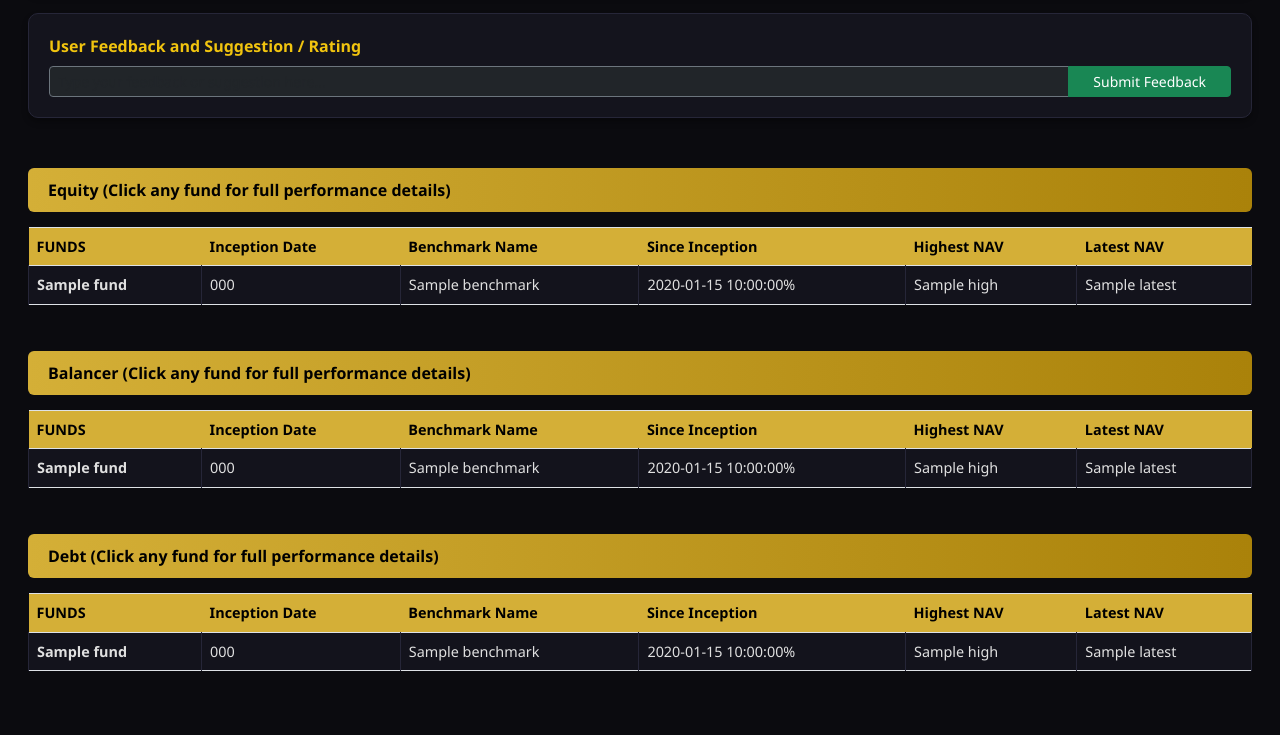
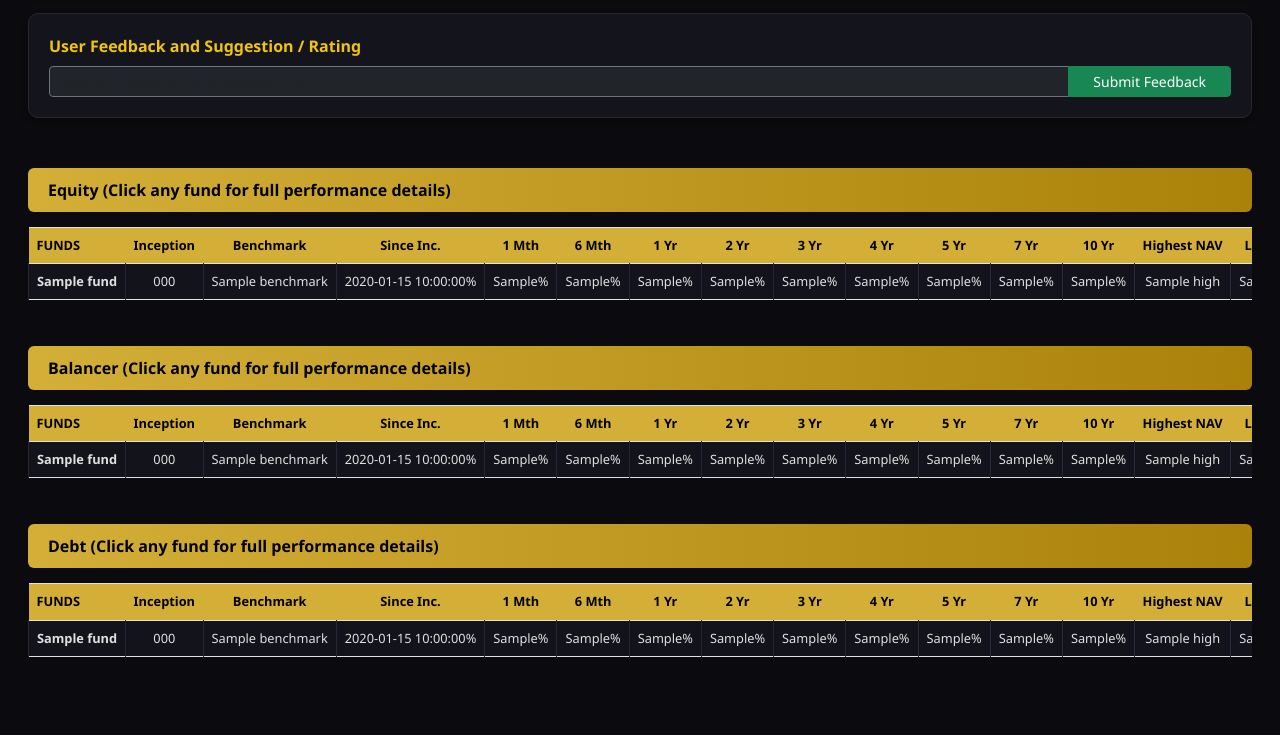
Before and after one commit to Bichu666/nav-dashboard, a Flask app: template templates/user_dashboard.html in a window 1280 px wide. Shown: the part 561-1296 px from the top of the page. After the commit the page ends 1218 px from the top, so only its background shows below. Run offline with Flask 3, Linux system fonts and the light colour scheme; the template is opened without the code that fills it: most values are stand-ins (such as "Sample title", 1, 10 or a date in 2020); data that the repository does not hold is empty.

Commit message:
Restored original full table columns and dashboard layout with admin name

```diff
--- a/templates/user_dashboard.html
+++ b/templates/user_dashboard.html
@@ -68,17 +68,23 @@
         }
         .table-custom {
             color: #fff;
-            font-size: 0.9rem;
+            font-size: 0.8rem;
+            white-space: nowrap;
         }
         .table-custom th {
             background-color: #d4af37 !important;
             color: #000 !important;
             border: none;
+            text-align: center;
         }
         .table-custom td {
             background-color: #14141d !important;
             color: #e0e0e0 !important;
             border-color: #262638 !important;
+            text-align: center;
+        }
+        .table-custom td:first-child {
+            text-align: left;
         }
         .section-header-bar {
             background: linear-gradient(90deg, #d4af37 0%, #aa820a 100%);
@@ -237,10 +243,19 @@
                 <table class="table table-custom table-bordered table-striped align-middle">
                     <thead>
                         <tr>
-                            <th>FUNDS</th>
-                            <th>Inception Date</th>
-                            <th>Benchmark Name</th>
-                            <th>Since Inception</th>
+                            <th style="text-align: left;">FUNDS</th>
+                            <th>Inception</th>
+                            <th>Benchmark</th>
+                            <th>Since Inc.</th>
+                            <th>1 Mth</th>
+                            <th>6 Mth</th>
+                            <th>1 Yr</th>
+                            <th>2 Yr</th>
+                            <th>3 Yr</th>
+                            <th>4 Yr</th>
+                            <th>5 Yr</th>
+                            <th>7 Yr</th>
+                            <th>10 Yr</th>
                             <th>Highest NAV</th>
                             <th>Latest NAV</th>
                         </tr>
@@ -248,15 +263,24 @@
                     <tbody>
                         {% for fund in equity_data %}
                         <tr>
-                            <td class="fw-bold text-warning">{{ fund.fund }}</td>
+                            <td class="fw-bold text-warning" style="text-align: left;">{{ fund.fund }}</td>
                             <td>{{ fund.inception }}</td>
                             <td>{{ fund.benchmark }}</td>
                             <td>{{ fund.since }}%</td>
+                            <td>{{ fund.m1 }}%</td>
+                            <td>{{ fund.m6 }}%</td>
+                            <td>{{ fund.y1 }}%</td>
+                            <td>{{ fund.y2 }}%</td>
+                            <td>{{ fund.y3 }}%</td>
+                            <td>{{ fund.y4 }}%</td>
+                            <td>{{ fund.y5 }}%</td>
+                            <td>{{ fund.y7 }}%</td>
+                            <td>{{ fund.y10 }}%</td>
                             <td>{{ fund.high }}</td>
                             <td>{{ fund.latest }}</td>
                         </tr>
                         {% else %}
-                        <tr><td colspan="6" class="text-center text-muted">No equity funds uploaded yet.</td></tr>
+                        <tr><td colspan="15" class="text-center text-muted">No equity funds uploaded yet.</td></tr>
                         {% endfor %}
                     </tbody>
                 </table>
@@ -270,10 +294,19 @@
                 <table class="table table-custom table-bordered table-striped align-middle">
                     <thead>
                         <tr>
-                            <th>FUNDS</th>
-                            <th>Inception Date</th>
-                            <th>Benchmark Name</th>
-                            <th>Since Inception</th>
+                            <th style="text-align: left;">FUNDS</th>
+                            <th>Inception</th>
+                            <th>Benchmark</th>
+                            <th>Since Inc.</th>
+                            <th>1 Mth</th>
+                            <th>6 Mth</th>
+                            <th>1 Yr</th>
+                            <th>2 Yr</th>
+                            <th>3 Yr</th>
+                            <th>4 Yr</th>
+                            <th>5 Yr</th>
+                            <th>7 Yr</th>
+                            <th>10 Yr</th>
                             <th>Highest NAV</th>
                             <th>Latest NAV</th>
                         </tr>
@@ -281,15 +314,24 @@
                     <tbody>
                         {% for fund in balancer_data %}
                         <tr>
-                            <td class="fw-bold text-warning">{{ fund.fund }}</td>
+                            <td class="fw-bold text-warning" style="text-align: left;">{{ fund.fund }}</td>
                             <td>{{ fund.inception }}</td>
                             <td>{{ fund.benchmark }}</td>
                             <td>{{ fund.since }}%</td>
+                            <td>{{ fund.m1 }}%</td>
+                            <td>{{ fund.m6 }}%</td>
+                            <td>{{ fund.y1 }}%</td>
+                            <td>{{ fund.y2 }}%</td>
+                            <td>{{ fund.y3 }}%</td>
+                            <td>{{ fund.y4 }}%</td>
+                            <td>{{ fund.y5 }}%</td>
+                            <td>{{ fund.y7 }}%</td>
+                            <td>{{ fund.y10 }}%</td>
                             <td>{{ fund.high }}</td>
                             <td>{{ fund.latest }}</td>
                         </tr>
                         {% else %}
-                        <tr><td colspan="6" class="text-center text-muted">No balancer funds uploaded yet.</td></tr>
+                        <tr><td colspan="15" class="text-center text-muted">No balancer funds uploaded yet.</td></tr>
                         {% endfor %}
                     </tbody>
                 </table>
@@ -303,10 +345,19 @@
                 <table class="table table-custom table-bordered table-striped align-middle">
                     <thead>
                         <tr>
-                            <th>FUNDS</th>
-                            <th>Inception Date</th>
-                            <th>Benchmark Name</th>
-                            <th>Since Inception</th>
+                            <th style="text-align: left;">FUNDS</th>
+                            <th>Inception</th>
+                            <th>Benchmark</th>
+                            <th>Since Inc.</th>
+                            <th>1 Mth</th>
+                            <th>6 Mth</th>
+                            <th>1 Yr</th>
+                            <th>2 Yr</th>
+                            <th>3 Yr</th>
+                            <th>4 Yr</th>
+                            <th>5 Yr</th>
+                            <th>7 Yr</th>
+                            <th>10 Yr</th>
                             <th>Highest NAV</th>
                             <th>Latest NAV</th>
                         </tr>
@@ -314,15 +365,24 @@
                     <tbody>
                         {% for fund in debt_data %}
                         <tr>
-                            <td class="fw-bold text-warning">{{ fund.fund }}</td>
+                            <td class="fw-bold text-warning" style="text-align: left;">{{ fund.fund }}</td>
                             <td>{{ fund.inception }}</td>
                             <td>{{ fund.benchmark }}</td>
                             <td>{{ fund.since }}%</td>
+                            <td>{{ fund.m1 }}%</td>
+                            <td>{{ fund.m6 }}%</td>
+                            <td>{{ fund.y1 }}%</td>
+                            <td>{{ fund.y2 }}%</td>
+                            <td>{{ fund.y3 }}%</td>
+                            <td>{{ fund.y4 }}%</td>
+                            <td>{{ fund.y5 }}%</td>
+                            <td>{{ fund.y7 }}%</td>
+                            <td>{{ fund.y10 }}%</td>
                             <td>{{ fund.high }}</td>
                             <td>{{ fund.latest }}</td>
                         </tr>
                         {% else %}
-                        <tr><td colspan="6" class="text-center text-muted">No debt funds uploaded yet.</td></tr>
+                        <tr><td colspan="15" class="text-center text-muted">No debt funds uploaded yet.</td></tr>
                         {% endfor %}
                     </tbody>
                 </table>
```
